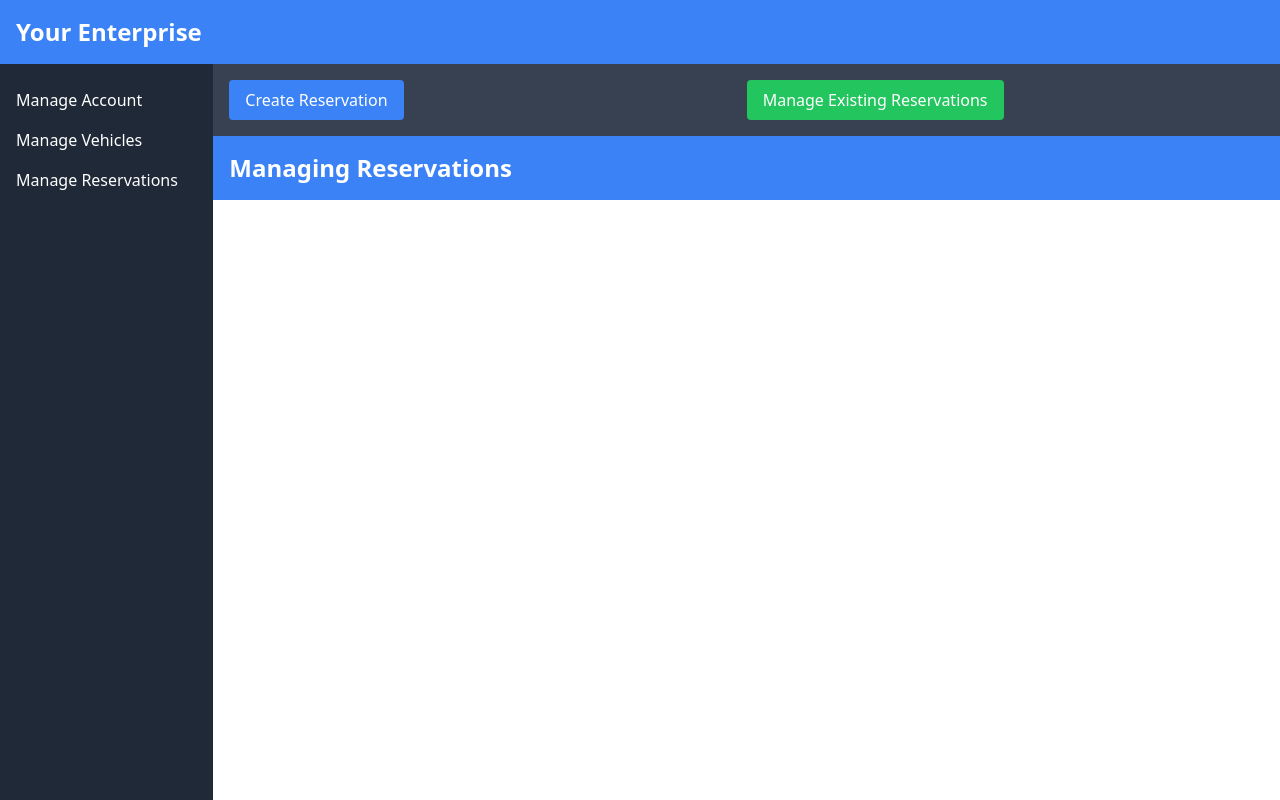
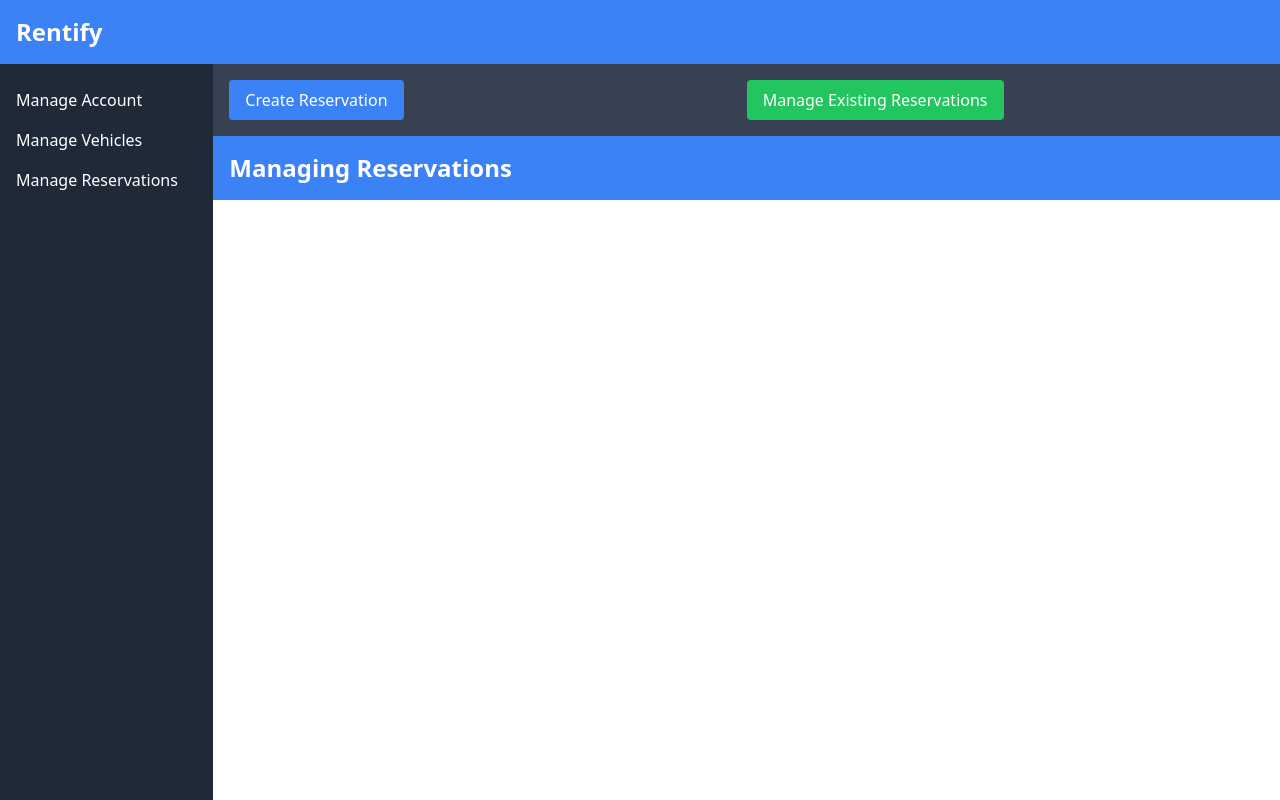
Before and after one commit to kelazzab/team_1-soen341projectW2024, a SvelteKit app in the folder frontend/: page / in a window 1280 px wide. Built offline with nearby package versions, Linux system fonts and the light colour scheme.

Commit message:
Update +page.svelte

```diff
--- a/frontend/src/routes/+page.svelte
+++ b/frontend/src/routes/+page.svelte
@@ -11,7 +11,7 @@
 <div class="flex flex-col h-screen">
 
   <div class="w-full bg-blue-500 text-white p-4">
-    <h1 class="text-2xl font-semibold">Your Enterprise</h1>
+    <h1 class="text-2xl font-semibold">Rentify</h1>
   </div>
 
 
```
